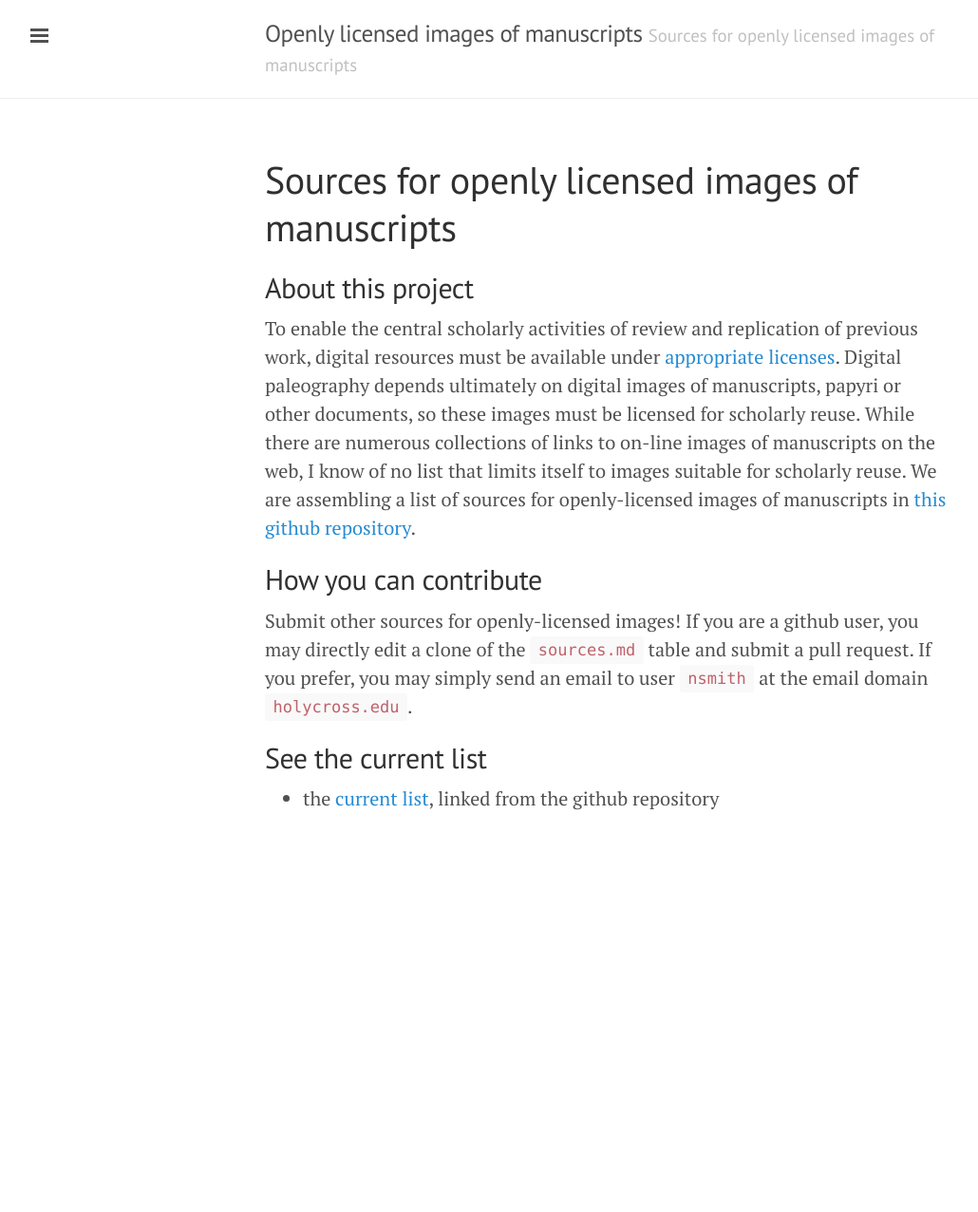
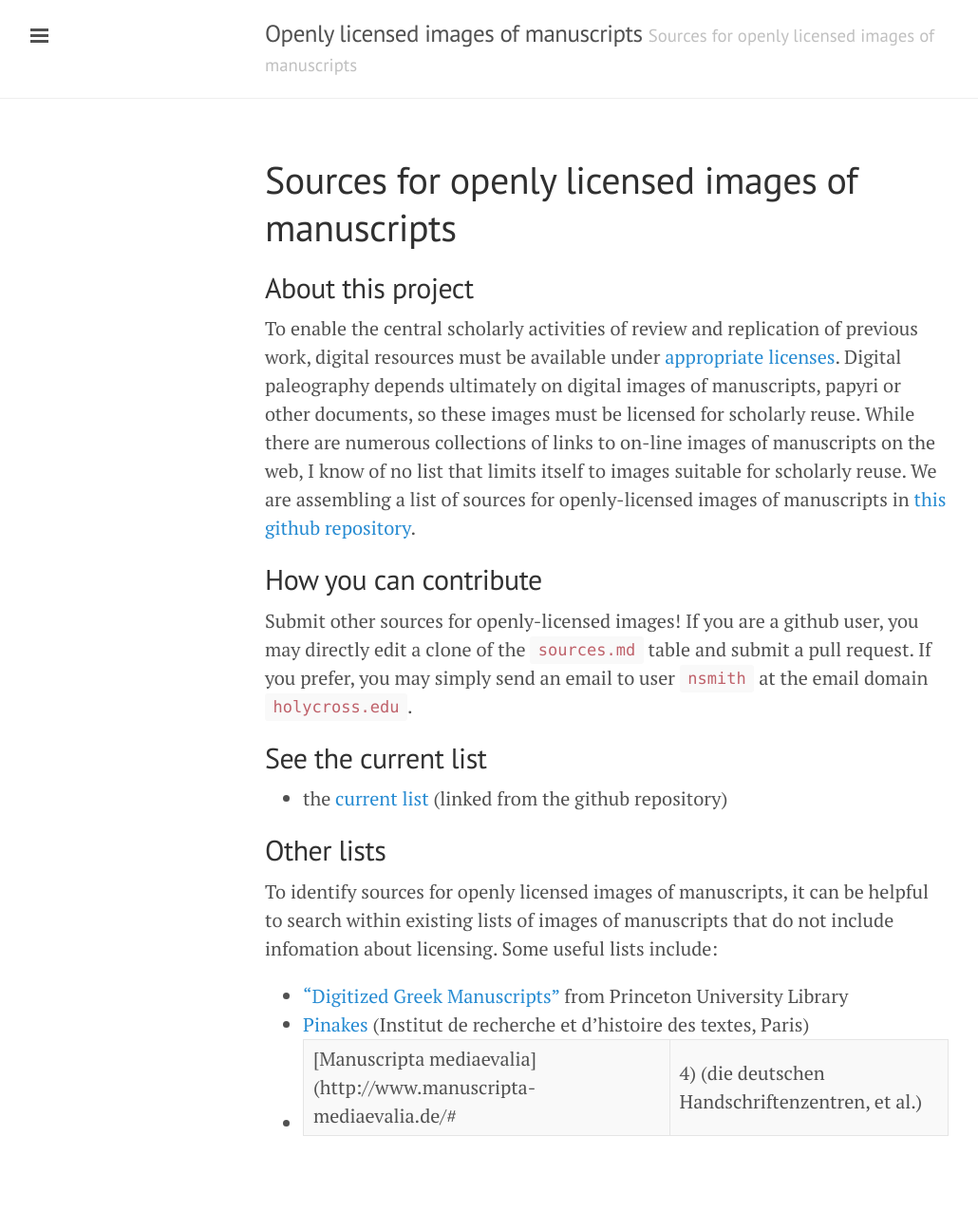
Before and after one commit to openmss/img_sources, a Jekyll site: the page built from index.md, in a window 1280 px wide. Shown: the whole page at 95% size, without its empty margins (1-1031 px from the left). Built offline with Jekyll 4.4.1, drawn with Linux system fonts in a browser that asks for light colours; Markdown is read by kramdown in place of the engine named in the settings; before the commit the page ends 936 px from its top, so only the background shows below that.

Commit message:
Add links to other links

```diff
--- a/index.md
+++ b/index.md
@@ -17,4 +17,13 @@ Submit other sources for openly-licensed images!  If you are a github user, you
 ## See the current list ##
 
 
-- the [current list](https://github.com/openpaleography/img_sources/blob/master/sources.md), linked from the github repository
+- the [current list](https://github.com/openpaleography/img_sources/blob/master/sources.md) (linked from the github repository)
+
+
+## Other lists ##
+
+To identify sources for openly licensed images of manuscripts, it can be helpful to search within existing lists of images of manuscripts that do not include infomation about licensing.  Some useful lists include:
+
+- ["Digitized Greek Manuscripts"](http://library.princeton.edu/byzantine/manuscript-title-list) from Princeton University Library
+- [Pinakes](http://pinakes.irht.cnrs.fr/) (Institut de recherche et d’histoire des textes, Paris)
+- [Manuscripta mediaevalia](http://www.manuscripta-mediaevalia.de/#|4) (die deutschen Handschriftenzentren, et al.)
```
